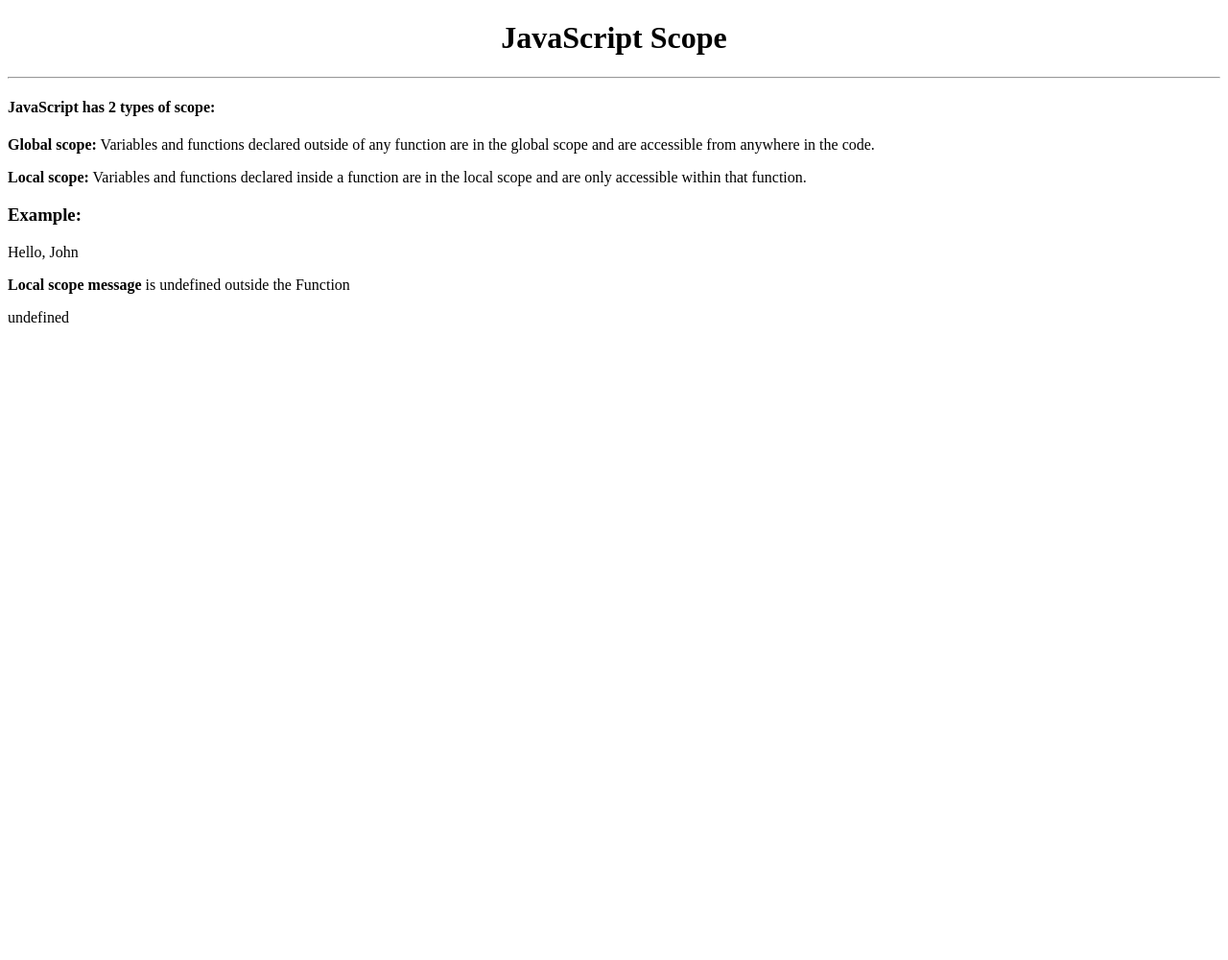
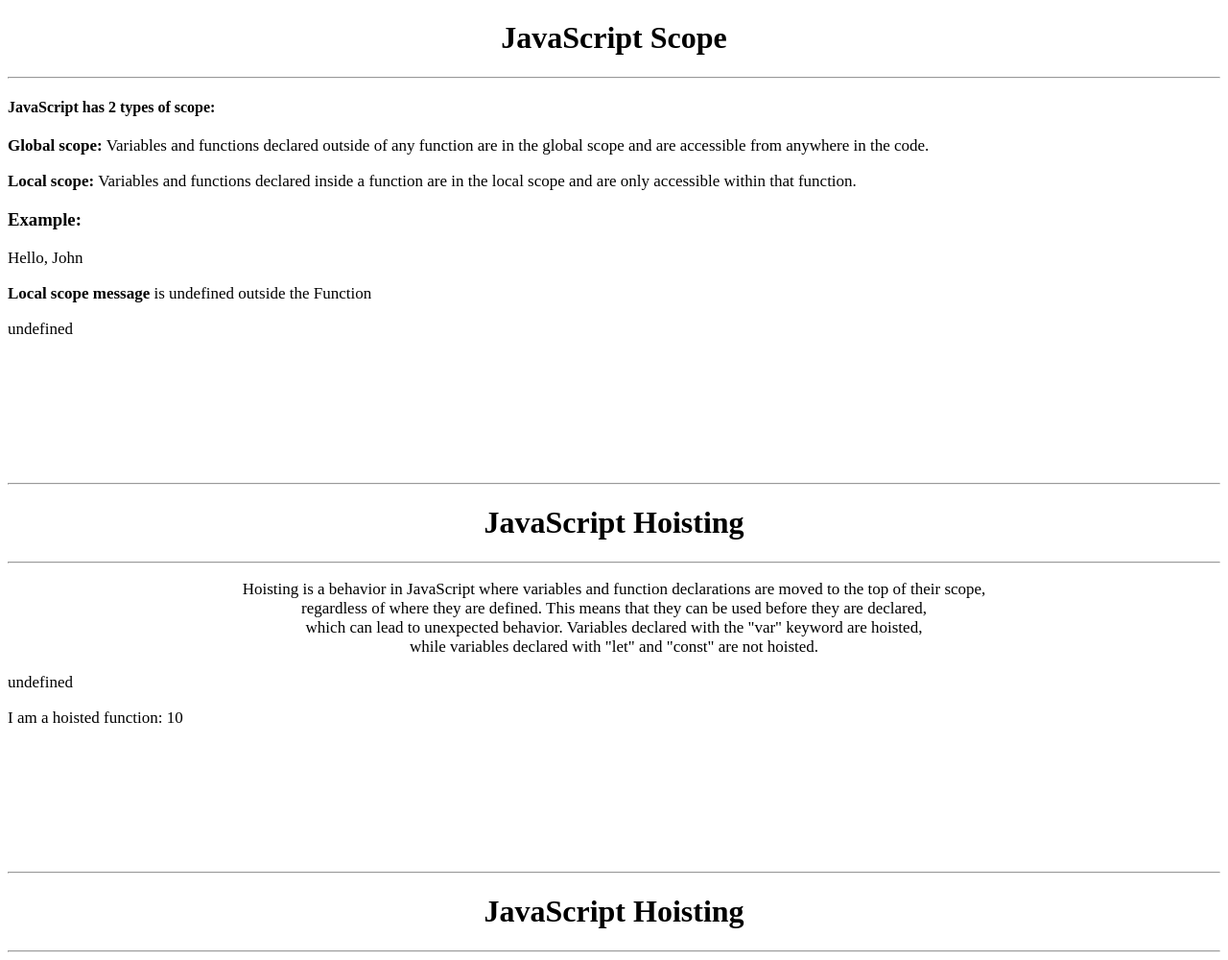
Before and after one commit to MobackRumaSaha/javascript, a plain HTML site: page index.html in a window 1280 px wide. Shown: the whole page at 96% size. Before the commit the page ends 800 px from the top, so only its background shows below. Drawn offline with Linux system fonts and the light colour scheme.

Commit message:
JavaScript Hoisting

```diff
--- a/index.html
+++ b/index.html
@@ -1,7 +1,13 @@
 <!DOCTYPE html>
 <html>
+  <style>
+    p {
+      font-size: 17px;
+    }
+  </style>
+
   <body>
-
+  <!-- --------- JavaScript Scope --------- -->
   <h1 style="text-align: center;">JavaScript Scope</h1>
   <hr>
   <h4>JavaScript has 2 types of scope:</h4>
@@ -38,5 +44,41 @@
 
   </script>
 
+  <!-- --------- JavaScript Hoisting --------- -->
+  <hr style="margin-top: 150px">
+  <h1 style="text-align: center">JavaScript Hoisting</h1>
+  <hr>
+  <p style="text-align: center;">
+    Hoisting is a behavior in JavaScript where variables and function declarations are moved to the top of their scope,
+    <br>regardless of where they are defined. This means that they can be used before they are declared,
+    <br>which can lead to unexpected behavior. Variables declared with the "var" keyword are hoisted,
+    <br>while variables declared with "let" and "const" are not hoisted.
+  </p>
+  <p id="demo3"></p>
+  <p id="demo4"></p>
+  <p id="demo5"></p>
+
+  <script>
+    document.getElementById("demo3").innerHTML = x; // Output: undefined
+    var x = 10;
+
+    hoistedFunc();
+    function hoistedFunc() {
+      document.getElementById("demo4").innerHTML = 'I am a hoisted function: ' + x; // Output: I am a hoisted function: 10
+    }
+
+    document.getElementById("demo5").innerHTML = y; // Output: ReferenceError: y is not defined
+    let y = 20;
+
+  </script>
+
+
+  <!-- --------- JavaScript Hoisting --------- -->
+  <hr style="margin-top: 150px">
+  <h1 style="text-align: center">JavaScript Hoisting</h1>
+  <hr>
+  <script>
+  </script>
+
   </body>
 </html>
```
Lines whose indentation alone changed are shown as unchanged.
